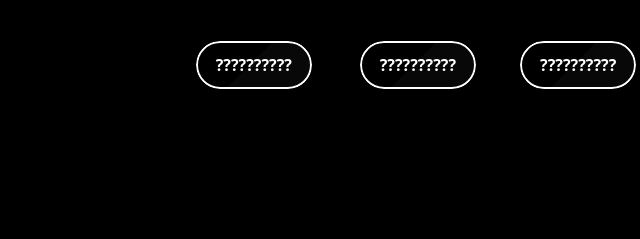
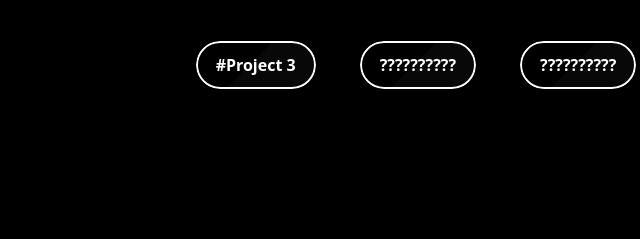
Before and after one commit to Queniex/Local-Storage, a plain HTML site: page index.html in a window 1280 px wide. Shown: the part 379-618 px from the top of the page, 224-864 px from the left. Drawn offline with nearby package versions, Linux system fonts and the light colour scheme.

Commit message:
update smthing

```diff
--- a/index.html
+++ b/index.html
@@ -63,7 +63,7 @@
                         <a href="dist/project/project3.html" class="relative inline-flex items-center justify-start inline-block px-5 py-3 overflow-hidden font-bold rounded-full group">
                         <span class="w-32 h-32 rotate-45 translate-x-12 -translate-y-2 absolute left-0 top-0 bg-white opacity-[3%]"></span>
                         <span class="absolute top-0 left-0 w-48 h-48 -mt-1 transition-all duration-500 ease-in-out rotate-45 -translate-x-56 -translate-y-24 bg-white opacity-100 group-hover:-translate-x-8"></span>
-                        <span class="relative w-full text-left text-white transition-colors duration-200 ease-in-out group-hover:text-gray-900">??????????</span>
+                        <span class="relative w-full text-left text-white transition-colors duration-200 ease-in-out group-hover:text-gray-900">#Project 3</span>
                         <span class="absolute inset-0 border-2 border-white rounded-full"></span>
                         </a>
                 </div>
```
